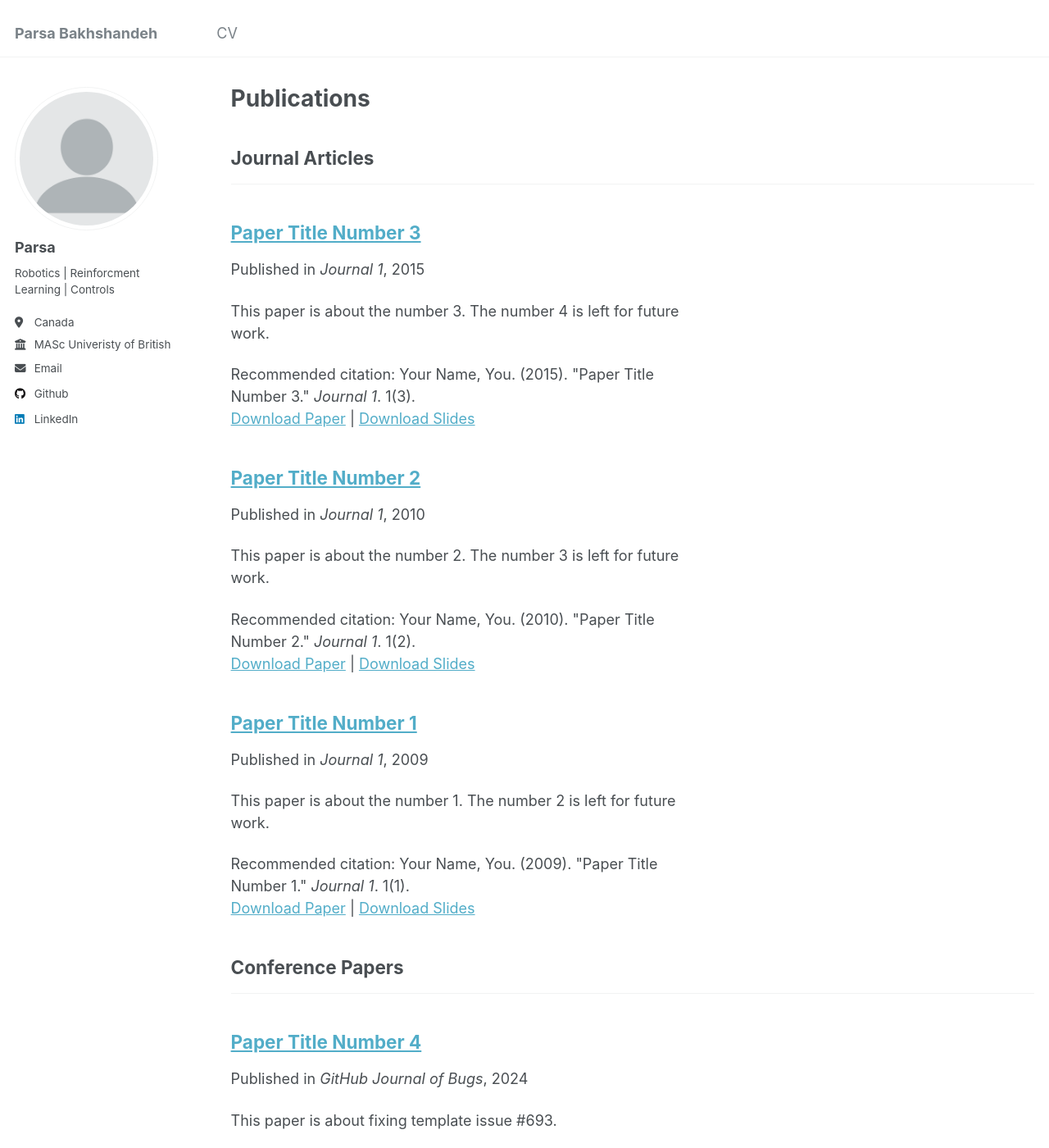
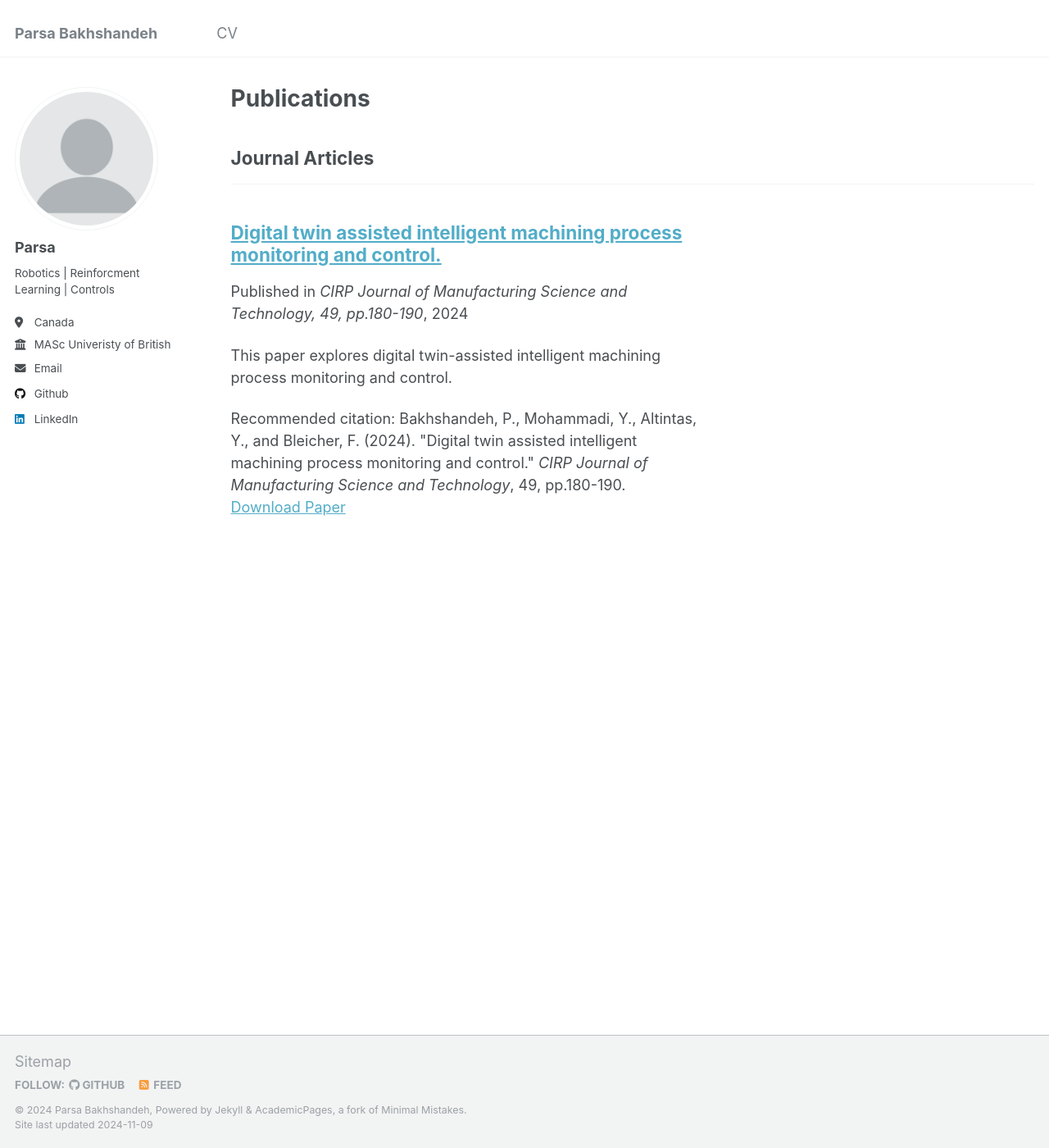
Before and after one commit to parsa25b/parsa-bakhshandeh.github.io, a Jekyll site: the page built from _pages/publications.html, in a window 1280 px wide and 1400 px high. Shown: the whole window at 82% size. Built offline with Jekyll 4.4.1, drawn with Linux system fonts in a browser that asks for light colours; some of the changed text lies outside the part shown.

Commit message:
update cv

```diff
--- a/_publications/2009-10-01-paper-title-number-1.md
+++ /dev/null
@@ -1,14 +0,0 @@
----
-title: "Paper Title Number 1"
-collection: publications
-category: manuscripts
-permalink: /publication/2009-10-01-paper-title-number-1
-excerpt: 'This paper is about the number 1. The number 2 is left for future work.'
-date: 2009-10-01
-venue: 'Journal 1'
-slidesurl: 'http://academicpages.github.io/files/slides1.pdf'
-paperurl: 'http://academicpages.github.io/files/paper1.pdf'
-citation: 'Your Name, You. (2009). &quot;Paper Title Number 1.&quot; <i>Journal 1</i>. 1(1).'
----
-
-The contents above will be part of a list of publications, if the user clicks the link for the publication than the contents of section will be rendered as a full page, allowing you to provide more information about the paper for the reader. When publications are displayed as a single page, the contents of the above "citation" field will automatically be included below this section in a smaller font.
--- a/_publications/2010-10-01-paper-title-number-2.md
+++ /dev/null
@@ -1,14 +0,0 @@
----
-title: "Paper Title Number 2"
-collection: publications
-category: manuscripts
-permalink: /publication/2010-10-01-paper-title-number-2
-excerpt: 'This paper is about the number 2. The number 3 is left for future work.'
-date: 2010-10-01
-venue: 'Journal 1'
-slidesurl: 'http://academicpages.github.io/files/slides2.pdf'
-paperurl: 'http://academicpages.github.io/files/paper2.pdf'
-citation: 'Your Name, You. (2010). &quot;Paper Title Number 2.&quot; <i>Journal 1</i>. 1(2).'
----
-
-The contents above will be part of a list of publications, if the user clicks the link for the publication than the contents of section will be rendered as a full page, allowing you to provide more information about the paper for the reader. When publications are displayed as a single page, the contents of the above "citation" field will automatically be included below this section in a smaller font.
--- a/_publications/2015-10-01-paper-title-number-3.md
+++ /dev/null
@@ -1,14 +0,0 @@
----
-title: "Paper Title Number 3"
-collection: publications
-category: manuscripts
-permalink: /publication/2015-10-01-paper-title-number-3
-excerpt: 'This paper is about the number 3. The number 4 is left for future work.'
-date: 2015-10-01
-venue: 'Journal 1'
-slidesurl: 'http://academicpages.github.io/files/slides3.pdf'
-paperurl: 'http://academicpages.github.io/files/paper3.pdf'
-citation: 'Your Name, You. (2015). &quot;Paper Title Number 3.&quot; <i>Journal 1</i>. 1(3).'
----
-
-The contents above will be part of a list of publications, if the user clicks the link for the publication than the contents of section will be rendered as a full page, allowing you to provide more information about the paper for the reader. When publications are displayed as a single page, the contents of the above "citation" field will automatically be included below this section in a smaller font.
--- a/_publications/2024-02-17-paper-title-number-4.md
+++ /dev/null
@@ -1,13 +0,0 @@
----
-title: "Paper Title Number 4"
-collection: publications
-category: conferences
-permalink: /publication/2024-02-17-paper-title-number-4
-excerpt: 'This paper is about fixing template issue #693.'
-date: 2024-02-17
-venue: 'GitHub Journal of Bugs'
-paperurl: 'http://academicpages.github.io/files/paper3.pdf'
-citation: 'Your Name, You. (2024). &quot;Paper Title Number 3.&quot; <i>GitHub Journal of Bugs</i>. 1(3).'
----
-
-The contents above will be part of a list of publications, if the user clicks the link for the publication than the contents of section will be rendered as a full page, allowing you to provide more information about the paper for the reader. When publications are displayed as a single page, the contents of the above "citation" field will automatically be included below this section in a smaller font.
--- /dev/null
+++ b/_publications/digital-twin-assisted-intelligent-machining-process-monitoring-and-control.md.md
@@ -0,0 +1,11 @@
+---
+title: "Digital twin assisted intelligent machining process monitoring and control."
+collection: publications
+category: manuscripts
+permalink: /publication/digital-twin-assisted-intelligent-machining-process-monitoring-and-control
+excerpt: 'This paper explores digital twin-assisted intelligent machining process monitoring and control.'
+date: 2024-05-01
+venue: 'CIRP Journal of Manufacturing Science and Technology, 49, pp.180-190'
+paperurl: 'digital-twin-assisted-intelligent-machining-process-monitoring-and-control'
+citation: 'Bakhshandeh, P., Mohammadi, Y., Altintas, Y., and Bleicher, F. (2024). "Digital twin assisted intelligent machining process monitoring and control." <i>CIRP Journal of Manufacturing Science and Technology</i>, 49, pp.180-190.'
+---
```
Also changed, not shown: _pages/cv.md (+9 -12 lines).
